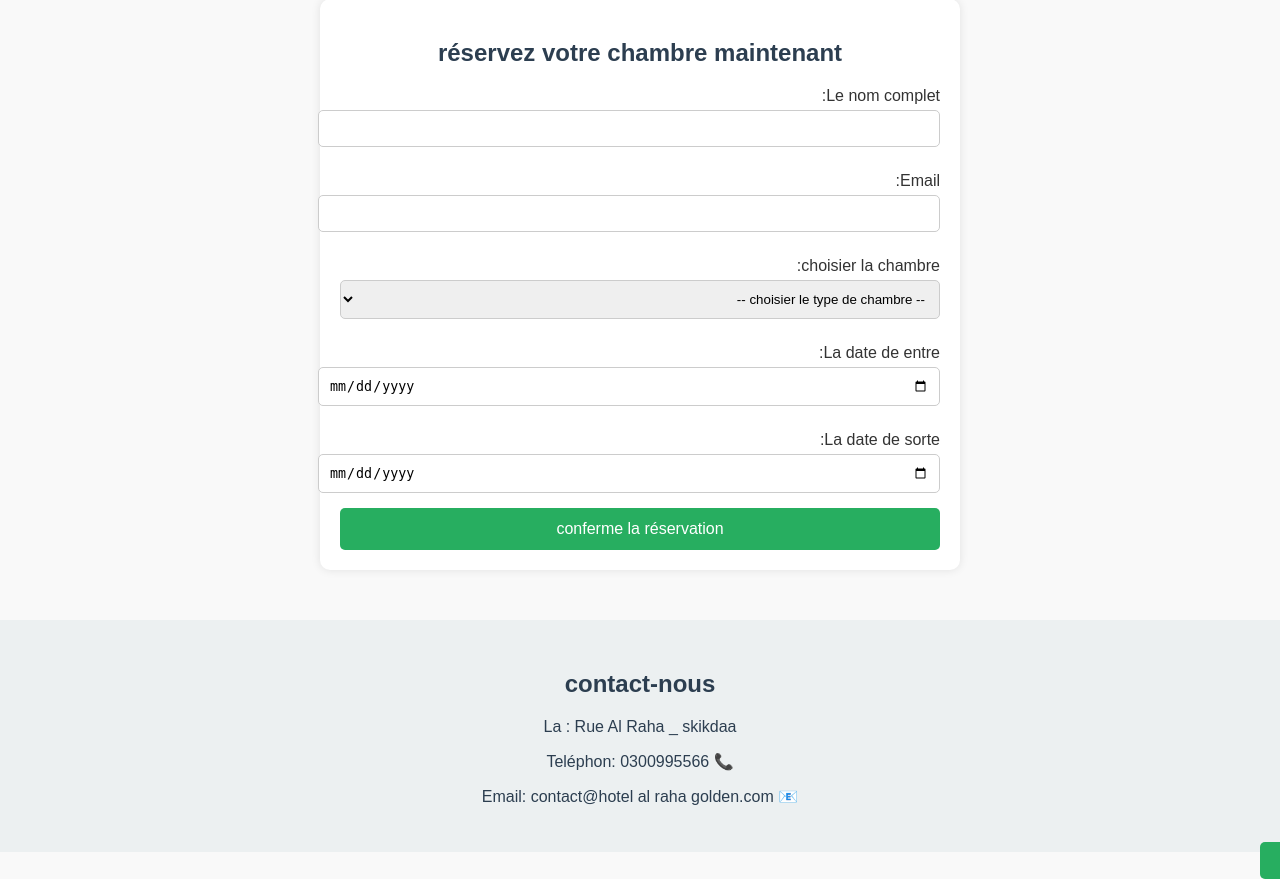
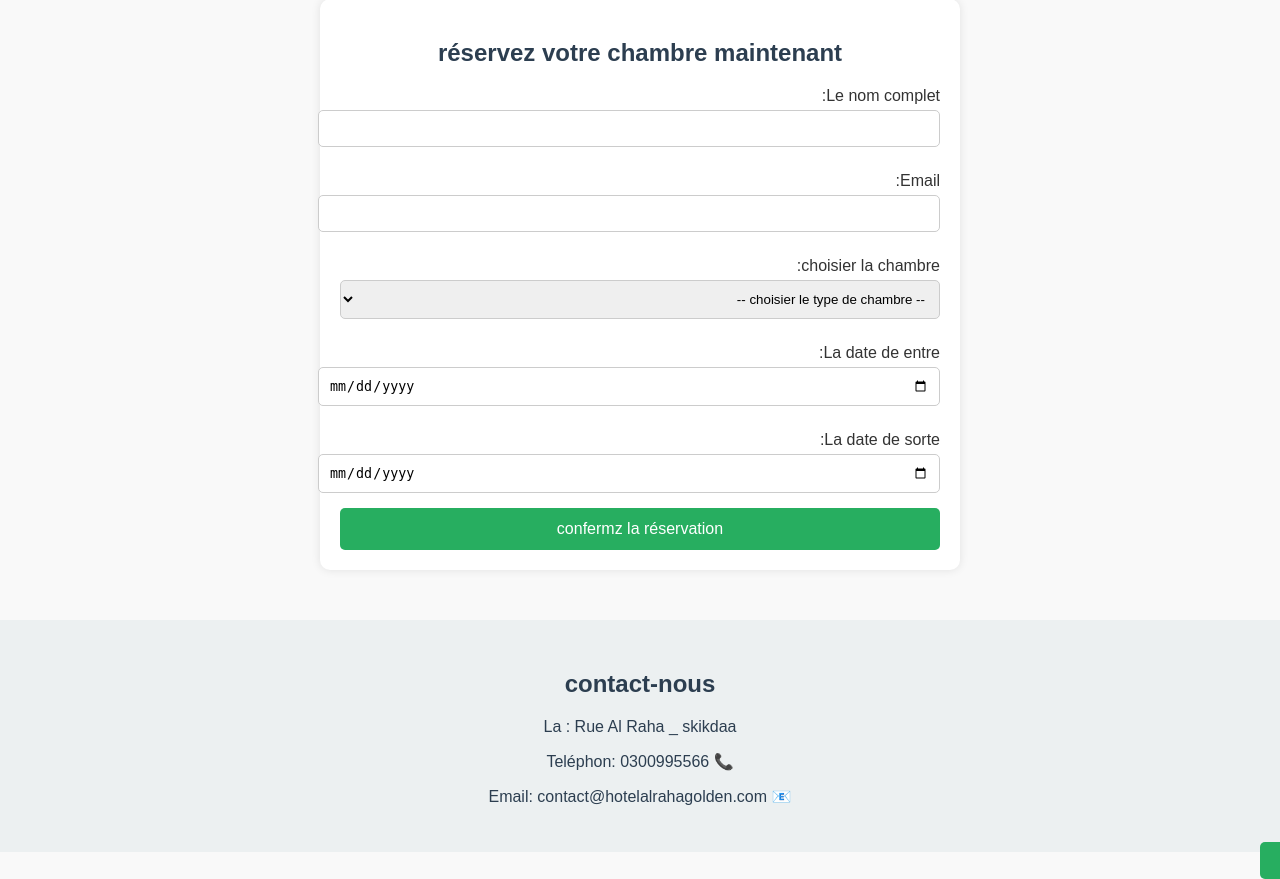
Before and after one commit to mouna-yousfi/hotel_booking, a PHP site: page / in a window 1280 px wide. Shown: the part 1377-2256 px from the top of the page. Run offline with PHP 8.4, Linux system fonts and the light colour scheme.

Commit message:
Update index.php

```diff
--- a/index.php
+++ b/index.php
@@ -13,8 +13,8 @@
         <h1>🏨 HOTEL AL RAHA GOLDEN</h1>
         <nav>
             <ul>
-                <li><a href="#home">MAISON</a></li>
-                <li><a href="#rooms">CHAMBRES</a></li>
+                <li><a href="#home">mison</a></li>
+                <li><a href="#rooms">chambres</a></li>
                 <li><a href="#booking">Réservez maintenant</a></li>
                 <li><a href="#contact">Contactez-nous</a></li>
             </ul>
@@ -76,7 +76,7 @@
             <label for="checkout">La date de sorte:</label>
             <input type="date" id="checkout" name="check_out" required>
 
-            <button type="submit" class="btn">conferme la réservation</button>
+            <button type="submit" class="btn">confermz la réservation</button>
         </form>
     </section>
 
@@ -85,10 +85,11 @@
         <h2>contact-nous</h2>
         <p>La : Rue Al Raha _ skikdaa</p>
         <p>📞  Teléphon: 0300995566</p>
-        <p>📧 Email: contact@hotel al raha golden.com</p>
+        <p>📧 Email: contact@hotelalrahagolden.com</p>
     </section>
 
 
+<script src="js/main.js"></script>
 
 </body>
 </html>
```
